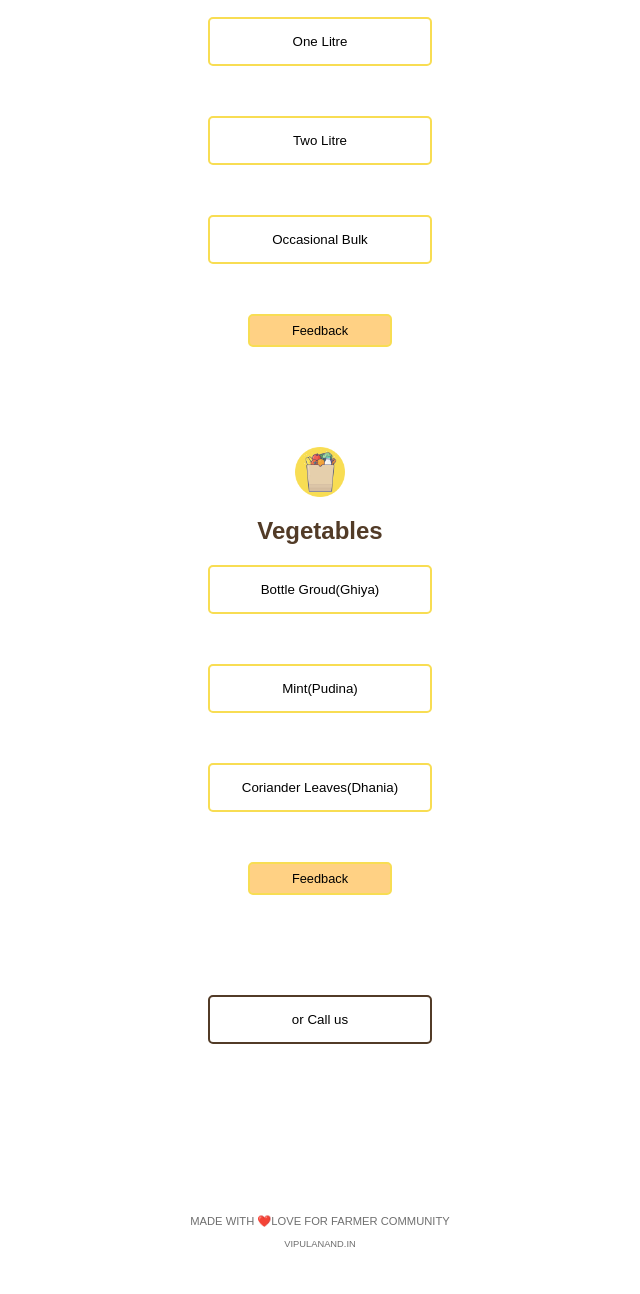
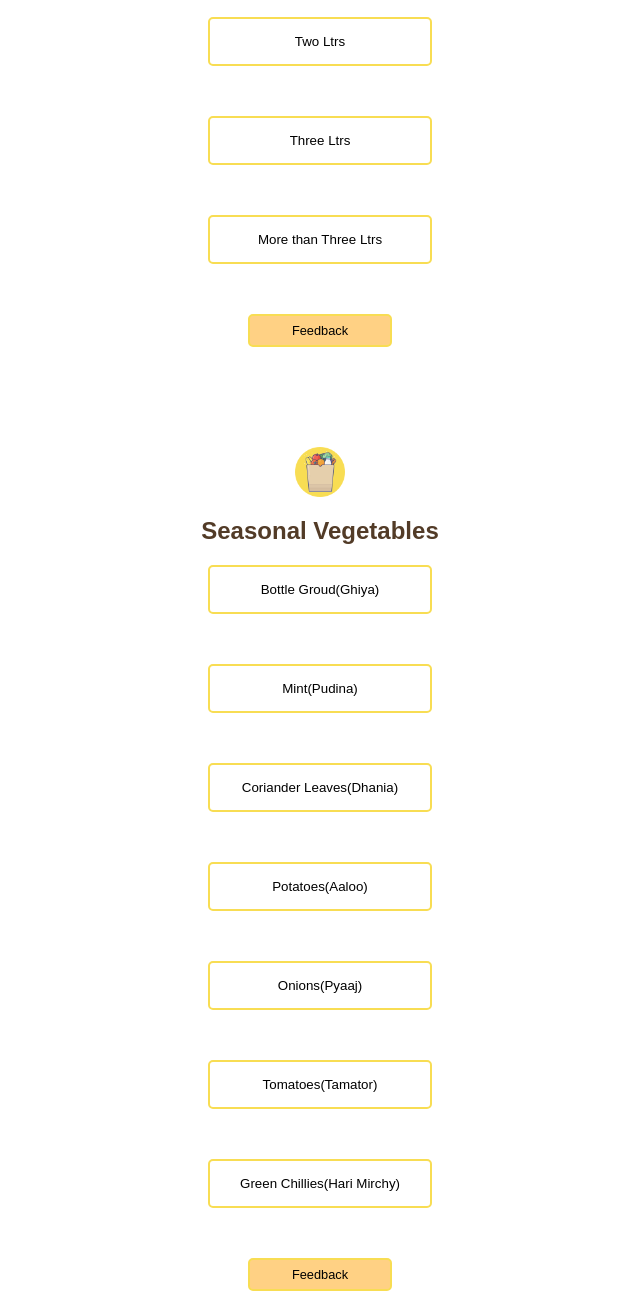
Before and after one commit to anandvip/morkhiFarms, a plain HTML site: page index.html in a window 1280 px wide. Shown: the part 1049-2343 px from the top of the page, without its empty margins (320-960 px from the left). Before the commit the page ends 2303 px from the top, so only its background shows below. Drawn offline with Linux system fonts and the light colour scheme; a web font is replaced by a local one.

Commit message:
Update index.html

```diff
--- a/index.html
+++ b/index.html
@@ -14,7 +14,7 @@
             <img src="images/morkhi_Logo.png" alt="" height="100">
           <div class="brandColor upperCase largeText">Morkhi Farms</div>
           <sup class="brandText brandSubText upperCase">Pure & Fresh</sup>
-          <h4>Location Karnal</h4>
+          <h4>Location Bara Gaon, Karnal</h4>
           <h3 class="brandText">Home Delivery<br>7:00am to 10:00am</h3>
         </div>
 
@@ -35,20 +35,47 @@
                   <img src="images/a2sahiwal.png" height="50">
                   <h2 class="brandText">A2 Cow Milk</h2>
               <ul>
-                <li><a href="https://wa.me/918683000497?text=Kindly%20Deliver%20%2AOne%20Litre%20A2%20Milk%2A"><button>One Litre</button></a></li>
-                <li><a href="https://wa.me/918683000497?text=Kindly%20Deliver%20%2ATwo%20Litre%20A2%20Milk%2A"><button>Two Litre</button></a></li>
-                <li><a href="https://wa.me/918683000497?text=Kindly%20deliver%20%2AA2%20Milk%20in%20Bulk%2A%20of%3A"><button>Occasional Bulk</button></a></li>
+                <li><a href="https://wa.me/918683000497?text=Kindly%20Deliver%20%2ATwo%20Litre%20A2%20Milk%2A"><button>Two Ltrs</button></a></li>
+                <li><a href="https://wa.me/918683000497?text=Kindly%20Deliver%20%2AThree%20Litre%20A2%20Milk%2A"><button>Three Ltrs</button></a></li>
+                <li><a href="https://wa.me/918683000497?text=Kindly%20deliver%20%2AA2%20Milk%20in%20Bulk%2A%20of%3A"><button>More than Three Ltrs</button></a></li>
                 <span><a href="https://wa.me/918683000497?text=My%20%2AFeedback%20on%20Milk%20%3A%2A"><button class="feedback">Feedback</button></a></span>
               </ul>
             </div>
                 <div class="farmProduce">
                   <img src="images/vege.png" height="50">
-                  <h2 class="brandText">Vegetables</h2>
+                  <h2 class="brandText">Seasonal Vegetables</h2>
               <ul>
-                <li><a href="https://wa.me/918683000497?text=Kindly%20deliver%20%2AGhiya%2A%28Kg%29%3A"><button>Bottle Groud(Ghiya)</button></a></li>
-                <li><a href="https://wa.me/918683000497?text=Kindly%20deliver%20%2APudina%2A%3A%201%20%E0%A4%97%E0%A5%82%E0%A4%9B%E0%A5%80%20%2F%202%20%E0%A4%97%E0%A5%82%E0%A4%9B%E0%A5%80"><button>Mint(Pudina)</button></a></li>
-                <li><a href="https://wa.me/918683000497?text=Kindly%20deliver%20%2ADhania%2A%3A%201%20%E0%A4%97%E0%A5%82%E0%A4%9B%E0%A5%80%20%2F%202%20%E0%A4%97%E0%A5%82%E0%A4%9B%E0%A5%80"><button>Coriander Leaves(Dhania)</button></a></li>
-                <span><a href="https://wa.me/918683000497?text=My%20feedback%20on%20%2AVegetables%20Section%2A%3A"><button class="feedback">Feedback</button></a></span>
+                <li><a href="https://wa.me/918683000497?text=Kindly%20deliver%20%2AGhiya%2A%28Kg%29%3A">
+                  <button>Bottle Groud(Ghiya)</button>
+                </a>
+                </li>
+                <li><a href="https://wa.me/918683000497?text=Kindly%20deliver%20%2APudina%2A%3A%201%20%E0%A4%97%E0%A5%82%E0%A4%9B%E0%A5%80%20%2F%202%20%E0%A4%97%E0%A5%82%E0%A4%9B%E0%A5%80">
+                  <button>Mint(Pudina)</button></a>
+                </li>
+                <li><a href="https://wa.me/918683000497?text=Kindly%20deliver%20%2ADhania%2A%3A%201%20%E0%A4%97%E0%A5%82%E0%A4%9B%E0%A5%80%20%2F%202%20%E0%A4%97%E0%A5%82%E0%A4%9B%E0%A5%80">
+                  <button>Coriander Leaves(Dhania)</button>
+                </a>
+                </li>
+                <li><a href="https://wa.me/918683000497?text=Kindly%20Deliver%20Potatoes%28%E0%A4%86%E0%A4%B2%E0%A5%82%29%20%5Bminimum%20order%3A%201kg%5D">
+                  <button>Potatoes(Aaloo)</button>
+                </a>
+                </li>
+                <li><a href="https://wa.me/918683000497?text=Kindly%20Deliver%20Onions%28%E0%A4%AA%E0%A5%8D%E0%A4%AF%E0%A4%BE%E0%A4%9C%E0%A4%BC%29%20%5Bmin%20order%3A%201kg%5D">
+                  <button>Onions(Pyaaj)</button>
+                </a>
+                </li>
+                <li><a href="https://wa.me/918683000497?text=Kindly%20Deliver%20Tomatoes%28%E0%A4%9F%E0%A4%AE%E0%A4%BE%E0%A4%9F%E0%A4%B0%29%20%5Bmin%20order%3A%201kg%5D">
+                  <button>Tomatoes(Tamator)</button>
+                </a>
+                </li>
+                <li><a href="https://wa.me/918683000497?text=Kindly%20Deliver%20Green%20Chillies%28%E0%A4%B9%E0%A4%B0%E0%A5%80%20%E0%A4%AE%E0%A4%BF%E0%A4%B0%E0%A5%8D%E0%A4%9A%29%20%5Bmin%20order%3A%20half%20kg%5D">
+                  <button>Green Chillies(Hari Mirchy)</button>
+                </a>
+                </li>
+                <span><a href="https://wa.me/918683000497?text=My%20feedback%20on%20%2AVegetables%20Section%2A%3A">
+                  <button class="feedback">Feedback</button>
+                </a>
+              </span>
               </ul>
             </div>
             <div class="farmProduce">
```
